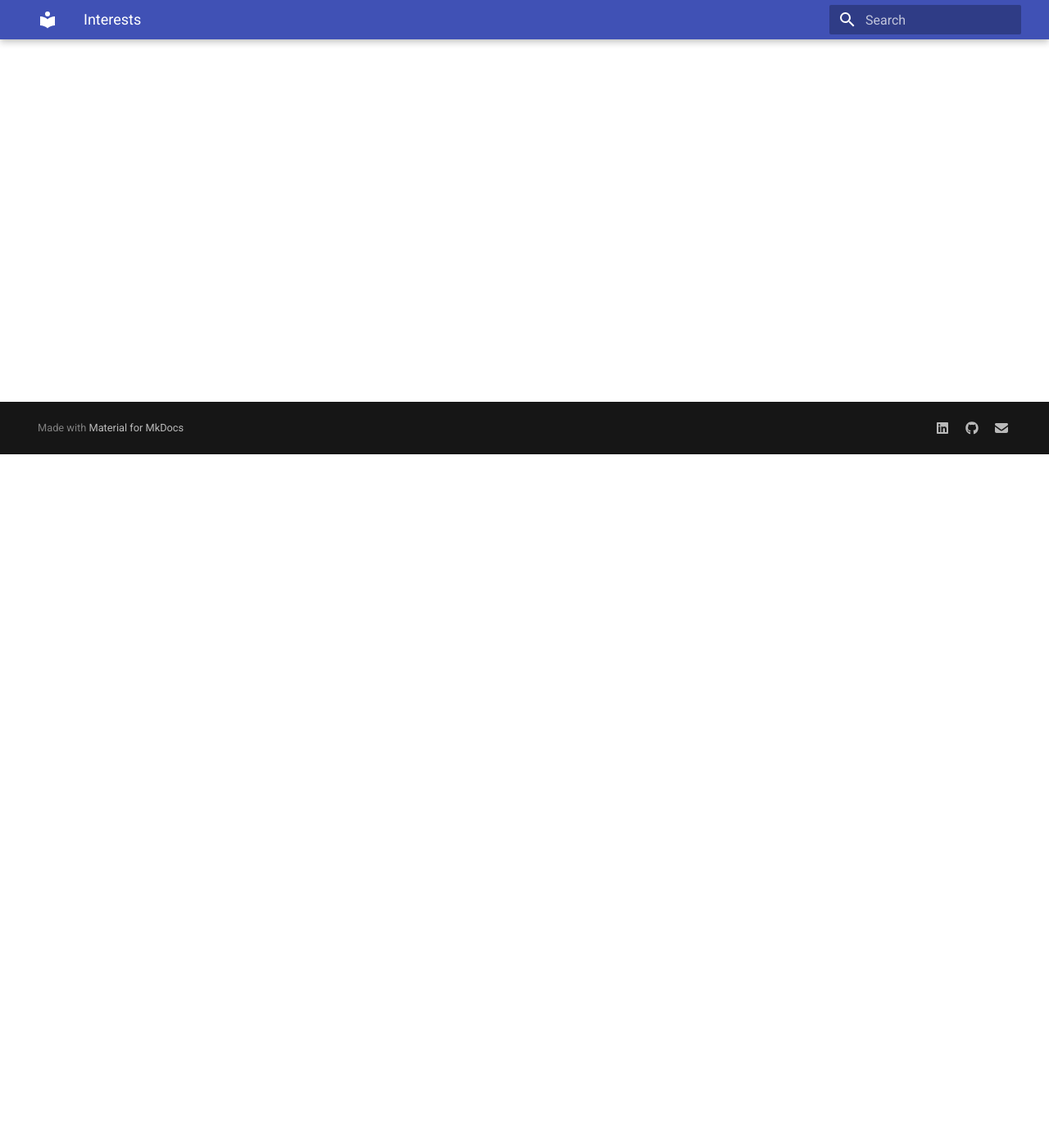
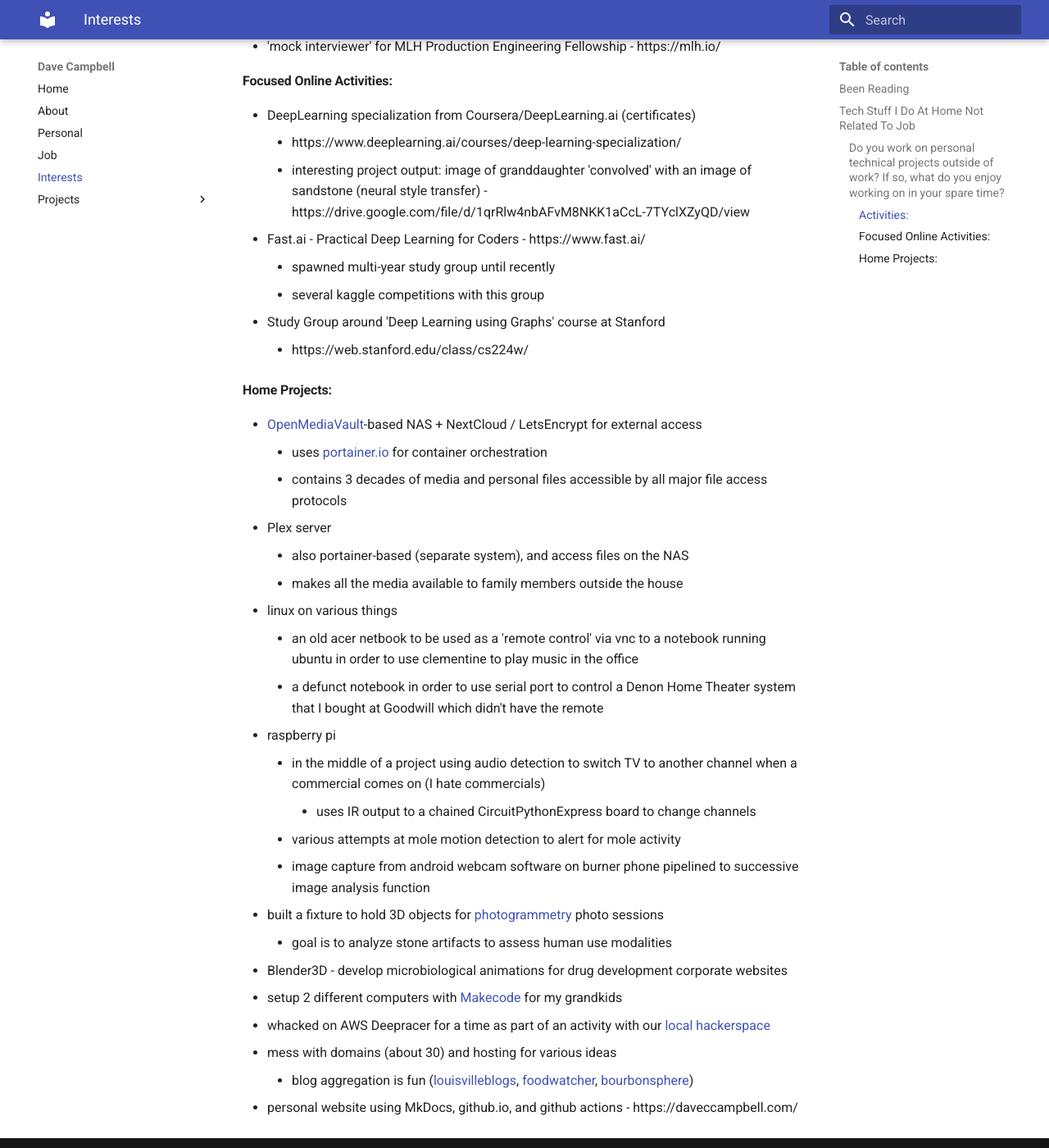
Before and after one commit to davecampbell/davecampbell.github.io, an MkDocs documentation site: the page built from docs/interests.md, in a window 1280 px wide and 1400 px high, scrolled down 846 px. Shown: the whole window at 82% size. Built offline with MkDocs 1.6.1 and Material for MkDocs 9.7.7, drawn with Linux system fonts in a browser that asks for light colours; some of the changed text lies outside the part shown.

Commit message:
added home stuff

```diff
--- a/docs/interests.md
+++ b/docs/interests.md
@@ -8,4 +8,53 @@ somewhat difficult to organize this stuff, but here goes.
 (i know, James Webb changes everything, but trying to at least get this far)
 - [Jeff Tweedy - How To Write One Song](https://www.amazon.com/How-Write-One-Song-Loving/dp/B08DL33RQ1)
 
-## Machine Learning
+
+## Tech Stuff I Do At Home Not Related To Job
+
+i had a potential employer ask me this question.  really good question to ask someone.
+
+###Do you work on personal technical projects outside of work? If so, what do you enjoy working on in your spare time?
+
+Yes, much of what I do for 'fun' is actually a tech project or activity in some form or another.
+
+####Activities:
+- regularly attend the [Kentucky Open Source](https://kyoss.dev/) Monthly Meetup
+- regularly attend the [DerbyPy](https://www.meetup.com/derbypy/) (Derby Pie, get it) monthly meetup (in covid-hiatus)
+- religious listener to TalkPython and ThisWeekInMachineLearning podcasts
+    - https://talkpython.fm/
+    - https://twimlai.com/
+- 'mock interviewer' for MLH Production Engineering Fellowship - https://mlh.io/
+
+####Focused Online Activities:
+- DeepLearning specialization from Coursera/DeepLearning.ai (certificates)
+    - https://www.deeplearning.ai/courses/deep-learning-specialization/
+    - interesting project output: image of granddaughter 'convolved' with an image of sandstone (neural style transfer) - https://drive.google.com/file/d/1qrRlw4nbAFvM8NKK1aCcL-7TYclXZyQD/view
+- Fast.ai - Practical Deep Learning for Coders - https://www.fast.ai/
+    - spawned multi-year study group until recently
+    - several kaggle competitions with this group
+- Study Group around 'Deep Learning using Graphs' course at Stanford
+    - https://web.stanford.edu/class/cs224w/
+
+####Home Projects:
+- [OpenMediaVault](https://www.openmediavault.org/)-based NAS + NextCloud / LetsEncrypt for external access
+    - uses [portainer.io](https://www.portainer.io/) for container orchestration
+    - contains 3 decades of media and personal files accessible by all major file access protocols
+- Plex server
+    - also portainer-based (separate system), and access files on the NAS
+    - makes all the media available to family members outside the house
+- linux on various things
+    - an old acer netbook to be used as a 'remote control' via vnc to a notebook running ubuntu in order to use clementine to play music in the office
+    - a defunct notebook in order to use serial port to control a Denon Home Theater system that I bought at Goodwill which didn't have the remote
+- raspberry pi
+    - in the middle of a project using audio detection to switch TV to another channel when a commercial comes on (I hate commercials)
+        - uses IR output to a chained CircuitPythonExpress board to change channels
+    - various attempts at mole motion detection to alert for mole activity
+    - image capture from android webcam software on burner phone pipelined to successive image analysis function
+- built a fixture to hold 3D objects for [photogrammetry](https://www.youtube.com/watch?v=TiSGfKm5cFQ) photo sessions
+    - goal is to analyze stone artifacts to assess human use modalities
+- Blender3D - develop microbiological animations for drug development corporate websites
+- setup 2 different computers with [Makecode](https://arcade.makecode.com/) for my grandkids
+- whacked on AWS Deepracer for a time as part of an activity with our [local hackerspace](https://lvl1.org)
+- mess with domains (about 30) and hosting for various ideas
+    - blog aggregation is fun ([louisvilleblogs](https://louisvilleblogs.com), [foodwatcher](https://foodwatcher.com), [bourbonsphere](https://bourbonsphere.com))
+- personal website using MkDocs, github.io, and github actions - https://daveccampbell.com/
```
